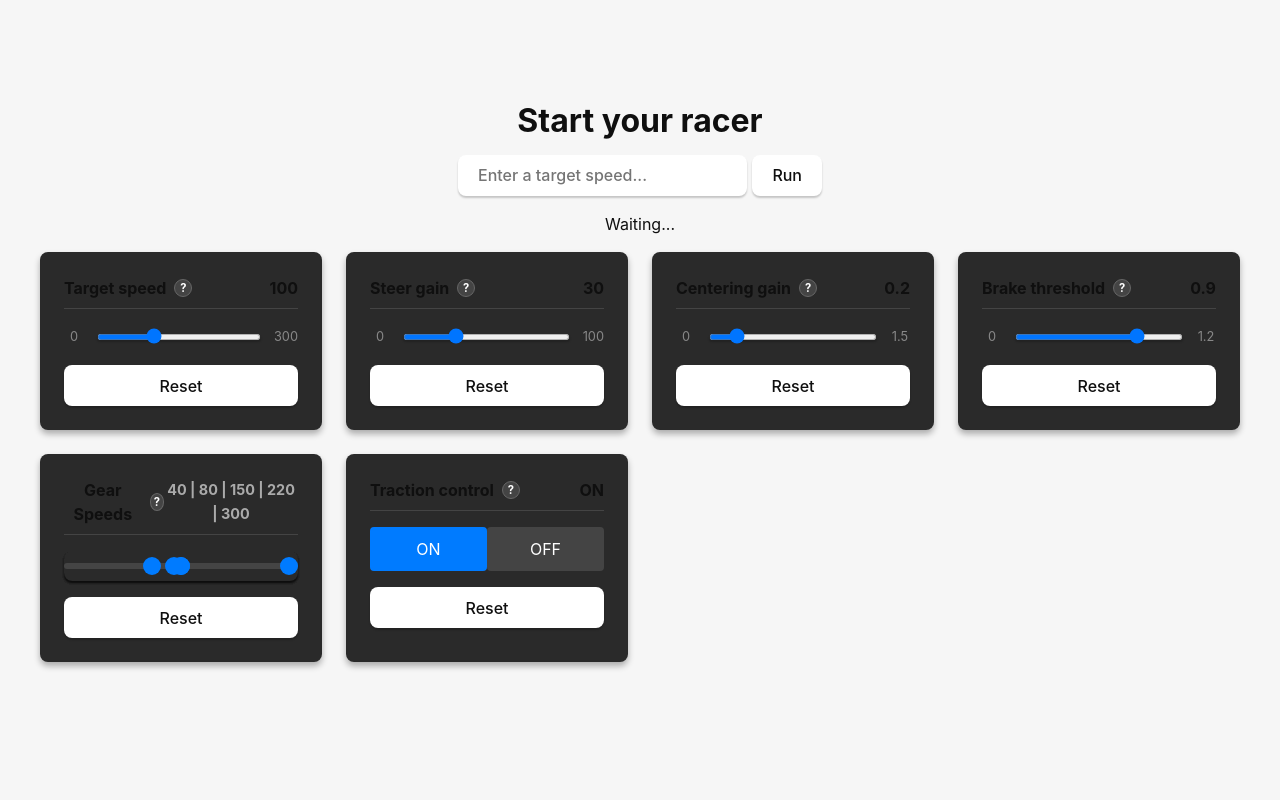
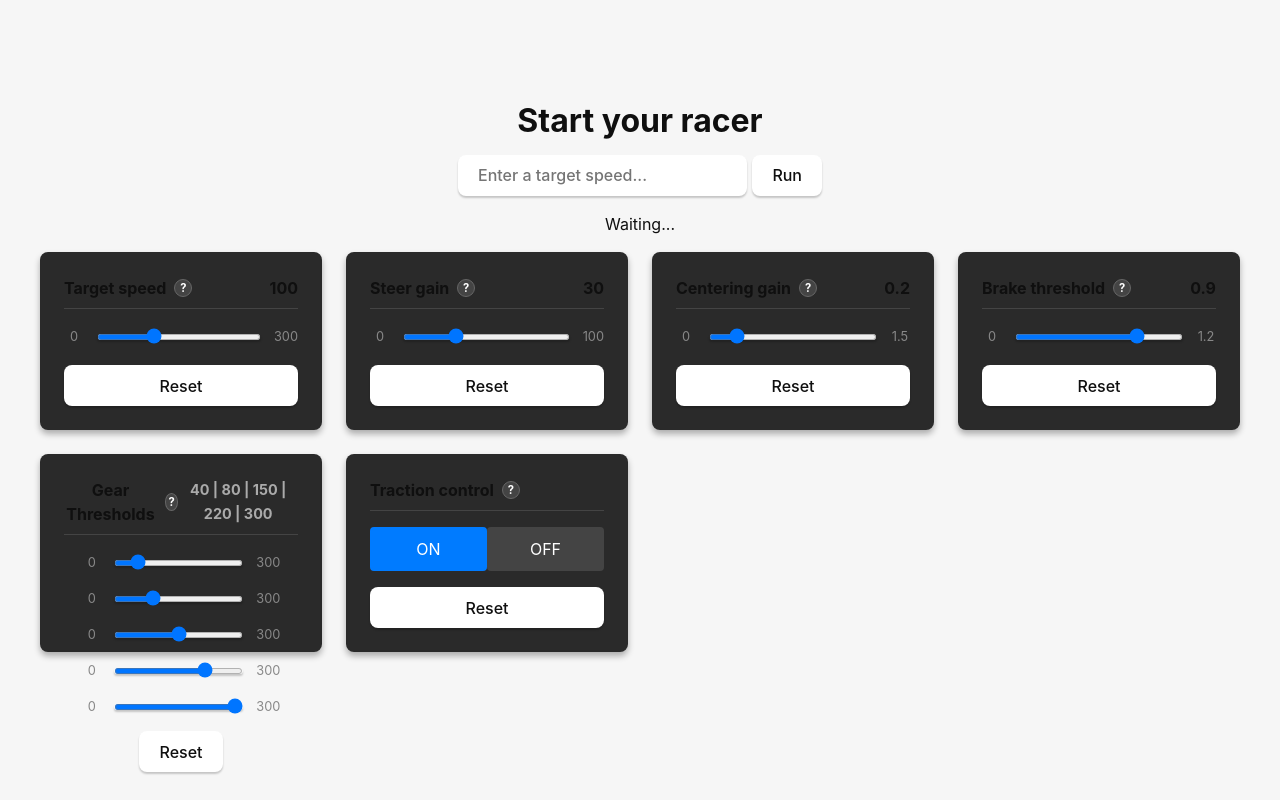
Before and after one commit to ling1984/TORCS-Race-Runner, a SvelteKit app: page / in a window 1280 px wide. Built offline with nearby package versions, Linux system fonts and the light colour scheme.

Commit message:
Improving the multi slider

```diff
--- a/src/routes/+page.svelte
+++ b/src/routes/+page.svelte
@@ -25,12 +25,18 @@
     { id: '2', type: 'slider', label: 'Steer gain', min: 0, max: 100, default: 30, value: 30, step: 1, help: 'Steering sensitivity. Higher values make the car turn more aggressively.' },
     { id: '3', type: 'slider', label: 'Centering gain', min: 0, max: 1.5, default: 0.2, value: 0.2, step: 0.1, help: 'How strongly the car corrects its position toward the center of the track.' },
     { id: '4', type: 'slider', label: 'Brake threshold', min: 0, max: 1.2, default: 0.9, value: 0.9, step: 0.1, help: 'Angle threshold for braking. Lower values brake earlier.' },
-    { id: '5', type: 'multi-slider', label: 'Gear Speeds', min: 0, max: 300, default: 40, value: 40, default2: 80, value2: 80, default3: 150, value3: 150, default4: 220, value4: 220, default5: 300, value5: 300, step: 1, help: 'Speed thresholds for gear shifting.' },
+    { id: '5', type: 'multi-slider', label: 'Gear Thresholds', min: 0, max: 300, default: 40, value: 40, default2: 80, value2: 80, default3: 150, value3: 150, default4: 220, value4: 220, default5: 300, value5: 300, step: 1, help: 'Speed thresholds for gear shifting.' },
     { id: '6', type: 'switch', label: 'Traction control', default: true,  value: true, help: 'Toggle traction control system.' },
   ]);
 
   function handleReset(index: number) {
     sliders[index].value = sliders[index].default;
+    if (sliders[index].type=="multi-slider") {
+      sliders[index].value2 = sliders[index].default2;
+      sliders[index].value3 = sliders[index].default3;
+      sliders[index].value4 = sliders[index].default4;
+      sliders[index].value5 = sliders[index].default5;
+    }
   }
 </script>
 
@@ -79,60 +85,33 @@
               <span class="help-icon" data-tooltip={slider.help}>?</span>
             </div>
             <div class="multi-values">
-              {slider.value } | {slider.value2} | {slider.value3} | {slider.value4} | {slider.value5}
+              {slider.value} | {slider.value2} | {slider.value3} | {slider.value4} | {slider.value5}
             </div>
           </header>
 
           <div class="multi-slider-container">
-            <div class="slider-track"></div>
+            {#each [
+              {v: 'value'},
+              {v: 'value2'},
+              {v: 'value3'},
+              {v: 'value4'},
+              {v: 'value5'}
+            ] as thumb}
+              <div class="input-wrapper">
+              <span class="limit">{slider.min}</span>
               <input
                 type="range"
-              bind:value={slider.value}
-              min={slider.min}
-              max={slider.value2}
+                bind:value={slider[thumb.v]}
+                min={Number(slider.min)}
+                max={Number(slider.max)}
                 step={slider.step}
-              class="thumb thumb-1"
+                class="range-input"
               />
-            <input
-              type="range"
-              bind:value={slider.value2}
-              min={slider.value}
-              max={slider.value3}
-              step={slider.step}
-              class="thumb thumb-1"
-            />
-            <input
-              type="range"
-              bind:value={slider.value3}
-              min={slider.value2}
-              max={slider.value4}
-              step={slider.step}
-              class="thumb thumb-2"
-            />
-            <input
-              type="range"
-              bind:value={slider.value4}
-              min={slider.value3}
-              max={slider.value5}
-              step={slider.step}
-              class="thumb thumb-3"
-            />
-            <input
-              type="range"
-              bind:value={slider.value5}
-              min={slider.value4}
-              max={slider.max}
-              step={slider.step}
-              class="thumb thumb-4"
-            />
+              <span class="limit">{slider.max}</span>
             </div>
-
-          <button onclick={() => {
-            slider.value2 = slider.default2;
-            slider.value3 = slider.default3;
-            slider.value4 = slider.default4;
-            slider.value5 = slider.default5;
-          }}>Reset</button>
+            {/each}
+        <button onclick={() => handleReset(i)}>Reset</button>
+        </div>
         </div>
       {/if}
 
@@ -143,7 +122,7 @@
               <span class="label">{slider.label}</span>
               <span class="help-icon" data-tooltip={slider.help}>?</span>
             </div>
-            <span>{slider.value ? 'ON' : 'OFF'}</span>
+            <!-- <span>{slider.value ? 'ON' : 'OFF'}</span> -->
           </header>
 
           <div class="input-wrapper radio-buttons">
@@ -261,7 +240,9 @@ header {
 .multi-slider-container {
   position: relative;
   height: 30px;
+  gap: 0.75rem;
   display: flex;
+  flex-direction: column;
   align-items: center;
 }
 
```
Lines whose indentation alone changed are shown as unchanged.
